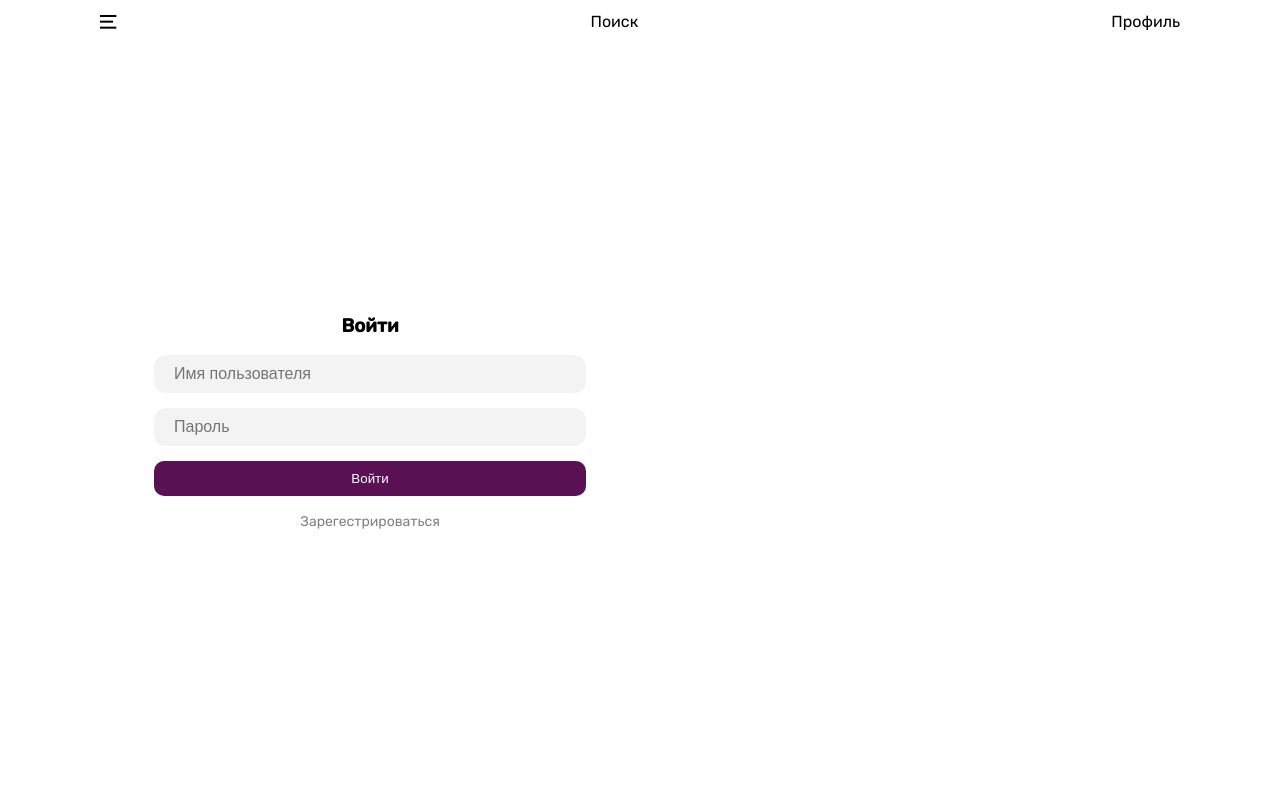
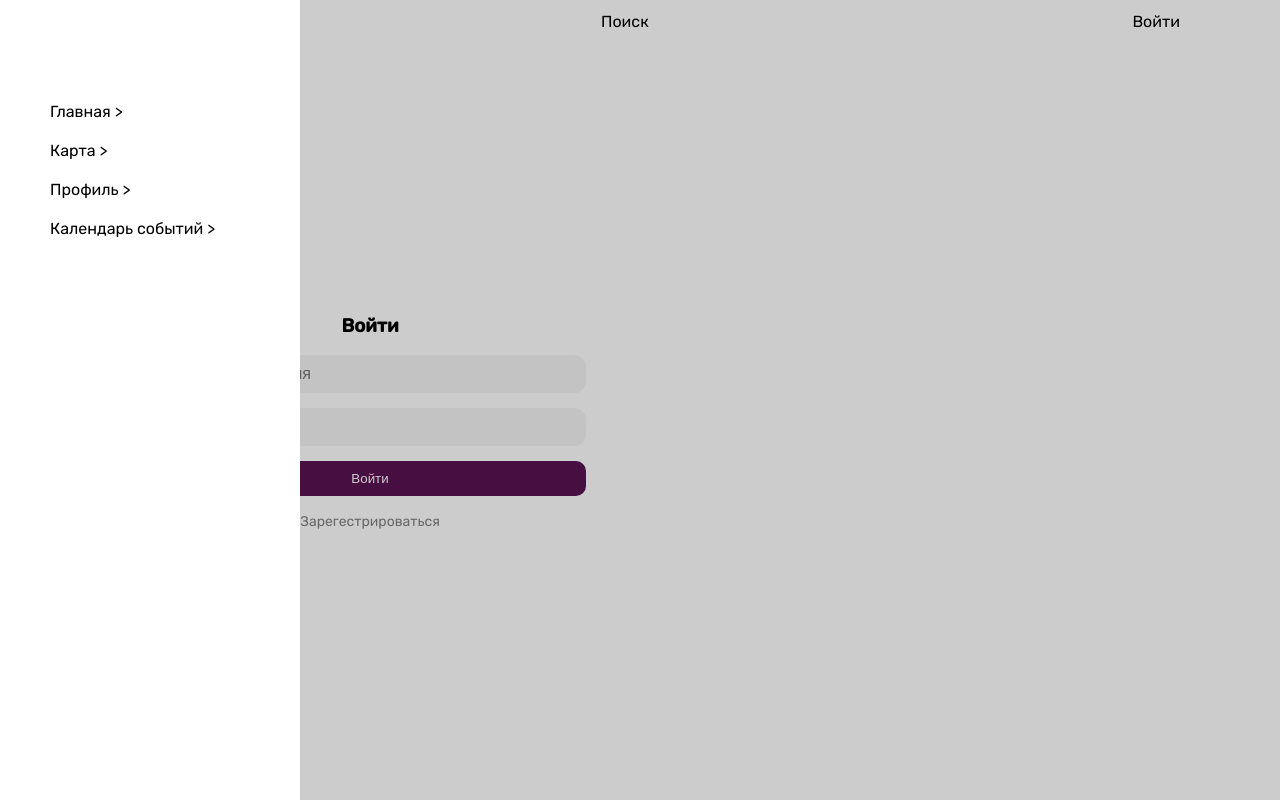
Before and after one commit to Cats-And-Soup/hello-ekb, a React (Vite) app: page /sign-in in a window 1280 px wide. Both pictures are taken after a click on the element 108 px from the left and 22 px from the top of the page. Built offline with nearby package versions, Linux system fonts and the light colour scheme.

Commit message:
feat: бургер и профиль

```diff
--- a/src/app/app.css
+++ b/src/app/app.css
@@ -4,3 +4,13 @@
     grid-template-rows: auto 1fr;
     width: 100vw;
 }
+
+.overlay {
+    width: calc(100% - 300px);
+    left: 300px;
+    top: 0;
+    z-index: 1;
+    position: absolute;
+    height: 100%;
+    background-color: #0003;
+}
--- a/src/app/app.tsx
+++ b/src/app/app.tsx
@@ -1,4 +1,4 @@
-import { Routes, Route } from "react-router-dom";
+import { Routes, Route, Link } from "react-router-dom";
 import { Schedule } from "../pages/schedule/schedule.tsx";
 import { Profile } from "../pages/profile/profile.tsx";
 import { MapList } from "../pages/list/mapList.tsx";
@@ -7,11 +7,71 @@ import "./app.css";
 import { Header } from "../widgets/header/header.tsx";
 import { SignUp } from "../pages/sign-up/sign-up.tsx";
 import { SignIn } from "../pages/sign-in/sign-in.tsx";
+import { useBurgerStore } from "../shared/stores/burger-store.tsx";
+import { useEffect } from "react";
+import { useAuthStore } from "../shared/stores/auth-store.tsx";
+import axios, { AxiosResponse } from "axios";
 
 export function App() {
+  const { isOpened, setIsOpened } = useBurgerStore();
+  const { token, setName, setToken, setId, invalidate } = useAuthStore();
+  useEffect(() => {
+    if (token) {
+      axios
+        .post<
+          string,
+          AxiosResponse<{ token: string; name: string; id: string }>
+        >("http://100.76.84.25:8000/api/v1/refresh", token, {
+          headers: { Authorization: `Bearer ${token}` },
+        })
+        .then((res) => {
+          setToken(res.data.token);
+          setName(res.data.name);
+          setId(res.data.id);
+        })
+        .catch(() => invalidate());
+    }
+  }, [token, setToken, setName, setId]);
+
   return (
-    <main className={"page-wrapper"}>
+    <main
+      className={"page-wrapper"}
+      style={{ overflow: isOpened ? "hidden" : "visible" }}
+    >
       <Header />
+      {isOpened && (
+        <div
+          style={{
+            position: "absolute",
+            zIndex: 2,
+            top: 0,
+            left: 0,
+            width: "300px",
+            height: "100%",
+            display: "flex",
+            flexDirection: "column",
+            gap: "15px",
+            backgroundColor: "white",
+            padding: "100px 50px",
+          }}
+        >
+          <Link to={"/"}>
+            <p>Главная {">"}</p>
+          </Link>
+          <Link to={"/map-list"}>
+            <p>Карта {">"}</p>
+          </Link>
+          <Link to={"/profile"}>
+            <p>Профиль {">"}</p>
+          </Link>
+          <Link to={"/schedule"}>
+            <p>Календарь событий {">"}</p>
+          </Link>
+        </div>
+      )}
+      {isOpened && (
+        <div className={"overlay"} onClick={() => setIsOpened(false)}></div>
+      )}
       <Routes>
         <Route path={"/"} element={<Main />} />
         <Route path={"/map-list"} element={<MapList />} />
--- a/src/index.css
+++ b/src/index.css
@@ -12,6 +12,11 @@
   box-sizing: border-box;
 }
 
+a {
+  text-decoration: none;
+  color: inherit;
+}
+
 button {
   outline: none;
   border: none
--- /dev/null
+++ b/src/pages/profile/profile.css
@@ -0,0 +1,3 @@
+.profile-wrapper {
+    padding: 0 100px;
+}
--- a/src/pages/profile/profile.tsx
+++ b/src/pages/profile/profile.tsx
@@ -1,3 +1,50 @@
+import { useAuthStore } from "../../shared/stores/auth-store.tsx";
+import { useEffect, useState } from "react";
+import { IUser } from "../../shared/types/user.ts";
+import axios from "axios";
+import "./profile.css";
+import { useNavigate } from "react-router";
+
 export const Profile = () => {
-  return <div>Profile</div>
-}
+  const [user, setUser] = useState<IUser | null>(null);
+  const [isLoading, setIsLoading] = useState<boolean | null>(null);
+  const { token } = useAuthStore();
+  const navigate = useNavigate();
+  useEffect(() => {
+    setIsLoading(true);
+    axios
+      .get<IUser>("http://100.76.84.25:8000/api/v1/users/me", {
+        headers: { Authorization: `Bearer ${token}` },
+      })
+      .then((res) => {
+        setUser(res.data);
+      })
+      .finally(() => setIsLoading(false));
+  }, [token]);
+
+  useEffect(() => {
+    if (!user && isLoading === false) {
+      navigate("/sign-in");
+    }
+  }, [isLoading, user]);
+
+  if (!user && !isLoading) {
+    return (
+      <div className={"profile-wrapper"}>
+        <p style={{ color: "red" }}>Пользователь не найден</p>
+      </div>
+    );
+  }
+  if (isLoading) {
+    return (
+      <div className={"profile-wrapper"}>
+        <p style={{ color: "gray" }}>Загрузка</p>
+      </div>
+    );
+  }
+  return (
+    <div className={"profile-wrapper"}>
+      {user?.username} + {user?.email}
+    </div>
+  );
+};
--- a/src/pages/sign-in/sign-in.tsx
+++ b/src/pages/sign-in/sign-in.tsx
@@ -51,7 +51,8 @@ export const SignIn = () => {
         setId(res.data.id.toString());
         setName(res.data.name);
         navigate("/");
-      });
+      })
+      .catch((e) => setError(e.message));
   };
 
   useEffect(() => {
--- /dev/null
+++ b/src/shared/stores/burger-store.tsx
@@ -0,0 +1,11 @@
+import { create } from "zustand";
+
+type BurgerStore = {
+  isOpened: boolean;
+  setIsOpened: (isOpened: boolean) => void;
+};
+
+export const useBurgerStore = create<BurgerStore>((set) => ({
+  isOpened: false,
+  setIsOpened: (isOpened) => set({ isOpened }),
+}));
--- /dev/null
+++ b/src/shared/types/user.ts
@@ -0,0 +1,14 @@
+export interface IUser {
+  id: string;
+  username: string;
+  email: string;
+  avatar: string;
+}
+
+export const DefaultUser: IUser = {
+  id: "123921",
+  username: "Konstaphy",
+  email: "Konstaphy@gmail.com",
+  avatar:
+    "https://crypto.ru/wp-content/plugins/q-auth/assets/img/default-user.png",
+};
--- a/src/widgets/header/header.tsx
+++ b/src/widgets/header/header.tsx
@@ -1,19 +1,25 @@
 import "./header.css";
 import burger from "../../shared/assets/burger.svg";
 import { useAuthStore } from "../../shared/stores/auth-store.tsx";
+import { useBurgerStore } from "../../shared/stores/burger-store.tsx";
+import { useNavigate } from "react-router";
 
 export const Header = () => {
   const { name } = useAuthStore();
+  const { setIsOpened } = useBurgerStore();
+  const navigate = useNavigate();
   return (
     <header className={"header"}>
       <div
-        onClick={alert}
+        onClick={() => setIsOpened(true)}
         style={{ cursor: "pointer", display: "grid", placeItems: "center" }}
       >
         <img src={burger} height={14} alt={"-"} />
       </div>
       <div>Поиск</div>{" "}
-      <div style={{ cursor: "pointer" }}>{name || "Профиль"}</div>
+      <div style={{ cursor: "pointer" }} onClick={() => navigate("/profile")}>
+        {name || "Войти"}
+      </div>
     </header>
   );
 };
```
